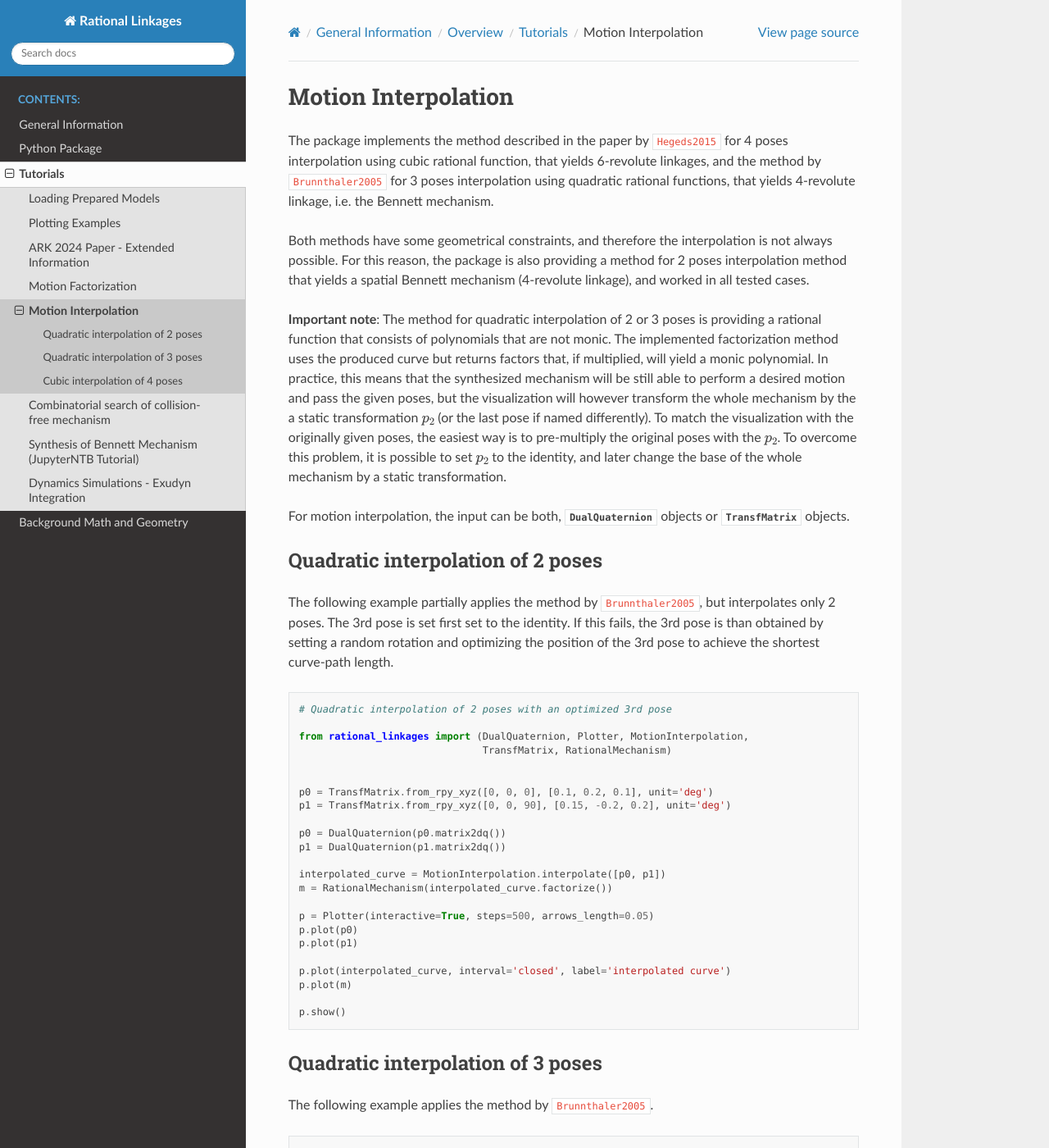
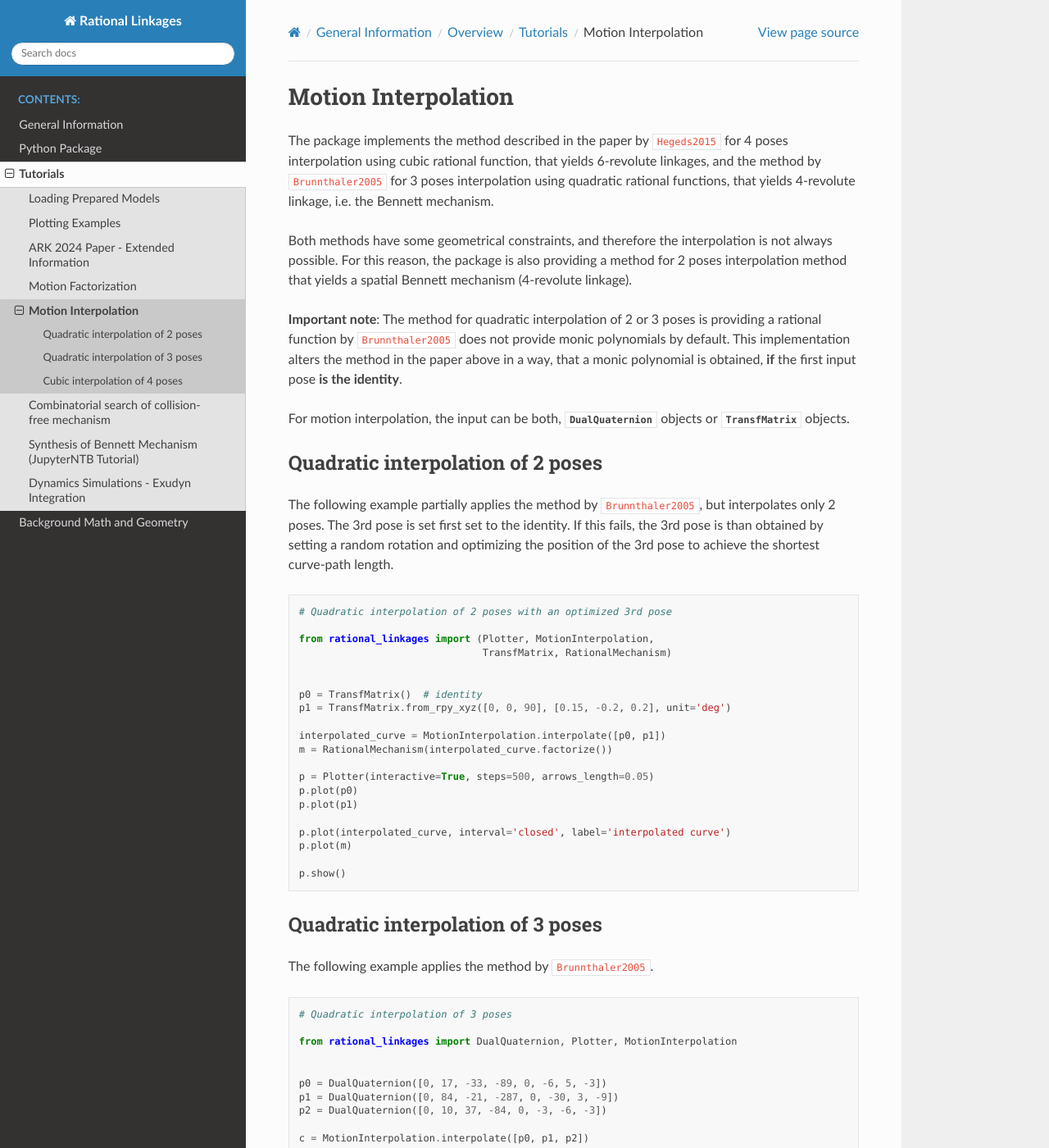
Before and after one commit to hucik14/rational-linkages, a Sphinx documentation site: the page built from docs/source/tutorials/motion_interp.rst, in a window 1280 px wide and 1400 px high. Shown: the whole window at 82% size. Built offline with Sphinx 7.4.7 and the Read the Docs theme 2.0.0, drawn with Linux system fonts in a browser that asks for light colours; cross-references to code outside the pages are shown as plain code; some of the changed text lies outside the part shown.

Commit message:
doctest updates

```diff
--- a/docs/source/tutorials/motion_interp.rst
+++ b/docs/source/tutorials/motion_interp.rst
@@ -11,21 +11,12 @@ linkage, i.e. the Bennett mechanism.
 
 Both methods have some geometrical constraints, and therefore the interpolation is not
 always possible. For this reason, the package is also providing a method for 2 poses
-interpolation method that yields a spatial Bennett mechanism (4-revolute linkage),
-and worked in all tested cases.
+interpolation method that yields a spatial Bennett mechanism (4-revolute linkage).
 
 **Important note**: The method for quadratic interpolation of 2 or 3 poses is providing
-a rational function that consists
-of polynomials that are not monic. The implemented factorization method uses
-the produced curve but returns factors that, if multiplied, will yield a monic
-polynomial.
-In practice, this means that the synthesized mechanism will be still able to perform a
-desired motion and pass the given poses, but the visualization will however transform
-the whole mechanism by the a static transformation :math:`p_2` (or the last pose if
-named differently). To match the visualization with the originally given poses, the
-easiest way is to pre-multiply the original poses with the :math:`p_2`. To overcome
-this problem, it is possible to set :math:`p_2` to the identity,
-and later change the base of the whole mechanism by a static transformation.
+a rational function by :footcite:t:`Brunnthaler2005` does not provide monic polynomials
+by default. This implementation alters the method in the paper above in a way, that
+a monic polynomial is obtained, **if** the first input pose **is the identity**.
 
 For motion interpolation, the input can be both, :class:`.DualQuaternion` objects
 or :class:`.TransfMatrix` objects.
@@ -42,15 +33,12 @@ position of the 3rd pose to achieve the shortest curve-path length.
 
     # Quadratic interpolation of 2 poses with an optimized 3rd pose
 
-    from rational_linkages import (DualQuaternion, Plotter, MotionInterpolation,
+    from rational_linkages import (Plotter, MotionInterpolation,
                                    TransfMatrix, RationalMechanism)
 
 
-    p0 = TransfMatrix.from_rpy_xyz([0, 0, 0], [0.1, 0.2, 0.1], unit='deg')
+    p0 = TransfMatrix()  # identity
     p1 = TransfMatrix.from_rpy_xyz([0, 0, 90], [0.15, -0.2, 0.2], unit='deg')
-
-    p0 = DualQuaternion(p0.matrix2dq())
-    p1 = DualQuaternion(p1.matrix2dq())
 
     interpolated_curve = MotionInterpolation.interpolate([p0, p1])
     m = RationalMechanism(interpolated_curve.factorize())
@@ -140,11 +128,6 @@ Here is presented an example of cubic interpolation of 4 poses.
     # show the plot
     myplt.show()
 
-.. testoutput::
-
-    Factorization is running...
-    Factorization ended.
-
 The input are 4 dual quaternions, :math:`p_0, p_1, p_2, p_3`, and the output is a
 parametric rational curve :math:`C(t)` that interpolates the poses. Keep in mind that
 :math:`p_0` is the identity.
```
Also changed, not shown: docs/source/tutorials/ark2024.rst (+0 -7 lines), docs/source/tutorials/motion_factorization.rst (+0 -12 lines).
